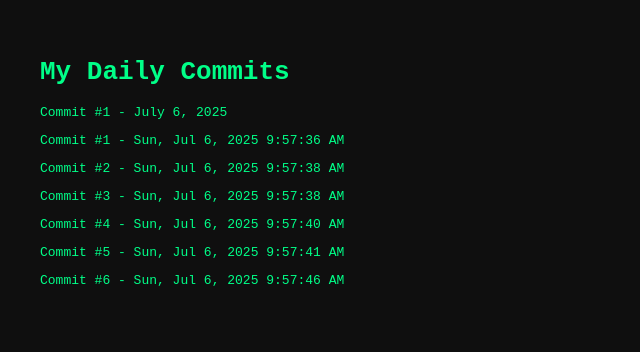
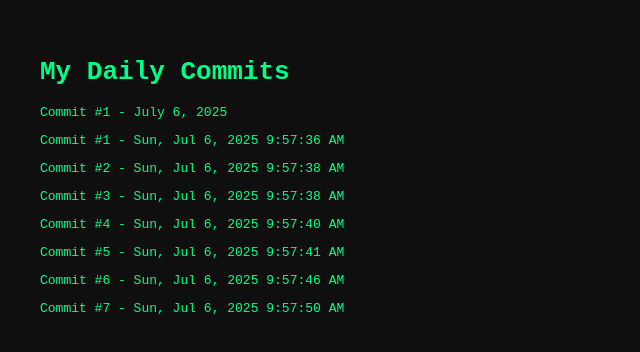
Before and after one commit to faiyaz-xyz/commit-streak, a plain HTML site: page index.html in a window 1280 px wide. Shown: the whole page, without its empty margins (0-640 px from the left). Drawn offline with Linux system fonts and the light colour scheme.

Commit message:
chore: daily html commit #7

```diff
--- a/index.html
+++ b/index.html
@@ -17,3 +17,4 @@
 <p>Commit #4 - Sun, Jul  6, 2025  9:57:40 AM</p>
 <p>Commit #5 - Sun, Jul  6, 2025  9:57:41 AM</p>
 <p>Commit #6 - Sun, Jul  6, 2025  9:57:46 AM</p>
+<p>Commit #7 - Sun, Jul  6, 2025  9:57:50 AM</p>
```
